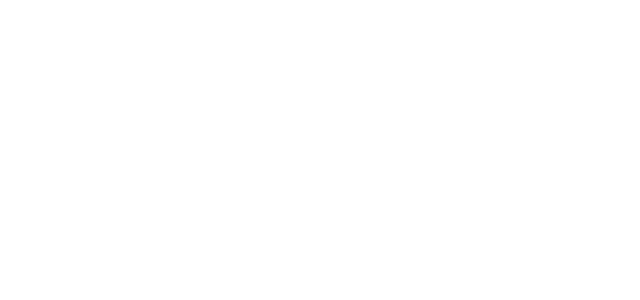
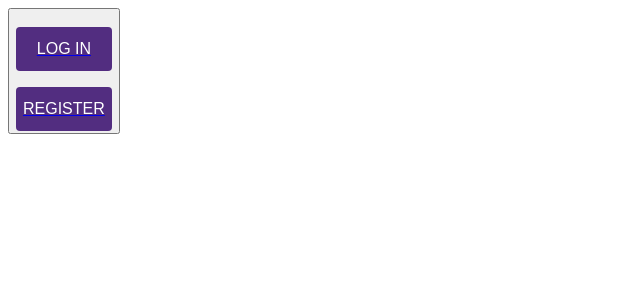
Before and after one commit to lambda-ttweb48-anywherefitness/client, a React (Create React App) app: page / in a window 1280 px wide. Shown: the top 300 px of the page, without its empty margins (0-640 px from the left). Built offline with nearby package versions, Linux system fonts and the light colour scheme.

Commit message:
pull prep

```diff
--- a/src/App.js
+++ b/src/App.js
@@ -3,6 +3,7 @@
 
 import Login from "./components/Login/Login.js";
 import Register from "./components/Register/Register.js";
+import Home from "./components/Home/Home.js";
 
 import { UserContext } from "./utils/UserContext";
 import { useProfile } from "./utils/useProfile";
@@ -14,6 +15,7 @@
             <UserContext.Provider value={{ user, setUser }}>
                 <main>
                     <Switch>
+                        <Route exact path="/" component={Home} />
                         <Route exact path="/login" component={Login} />
                         <Route path="/register" component={Register} />
                     </Switch>
--- /dev/null
+++ b/src/components/Home/Home.js
@@ -0,0 +1,51 @@
+import React from "react";
+import { Link } from "react-router-dom"
+import styled from "styled-components"
+
+export default function Home(){
+    return(
+        <div>
+        <ButtonStyle>
+           <Link to="/login">
+               <button>Log in</button>
+           </Link>
+           <Link to="/register">
+               <button>Register</button>
+           </Link>
+        </ButtonStyle>
+        </div>
+    )
+}
+
+const ButtonStyle = styled.button`
+    button {
+        width: 100%;
+        height: 2.75rem;
+        border-radius: 4px;
+        outline: none;
+        margin: auto;
+        text-transform: uppercase;
+        background-color: #522d80;
+        color: white;
+        font-size: 1rem;
+        border: 0.5px solid rgba(82, 45, 128, 0.5);
+        font-family: "Montserrat", sans-serif;
+        display: block;
+        margin-top: 1rem;
+    }
+    button:hover {
+        width: 100%;
+        height: 2.75rem;
+        border-radius: 4px;
+        outline: none;
+        margin: auto;
+        text-transform: uppercase;
+        background-color: #522d80;
+        color: black;
+        font-size: 1rem;
+        border: 0.5px solid rgba(82, 45, 128, 0.5);
+        font-family: "Montserrat", sans-serif;
+        display: block;
+        margin-top: 1rem;
+    }
+`
```
Also changed, not shown: src/utils/Validation/test.js (added), 1 other file (tests, documents, lock files or other folders).
